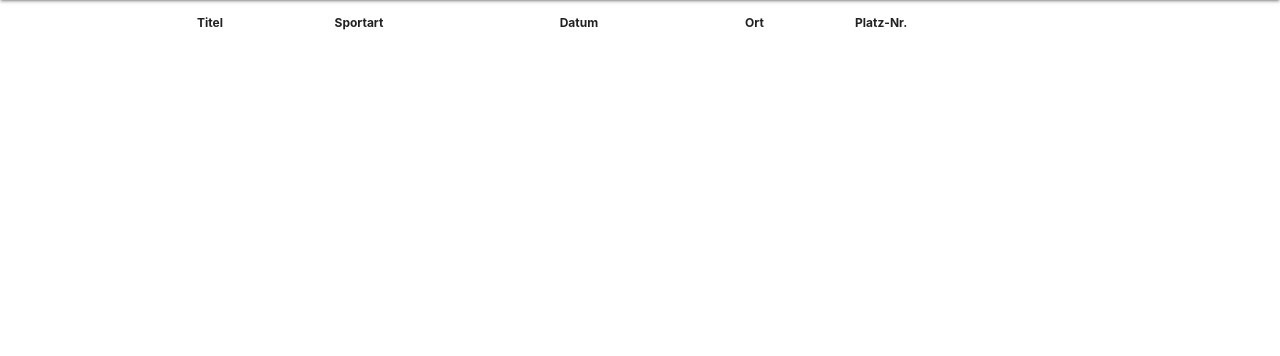
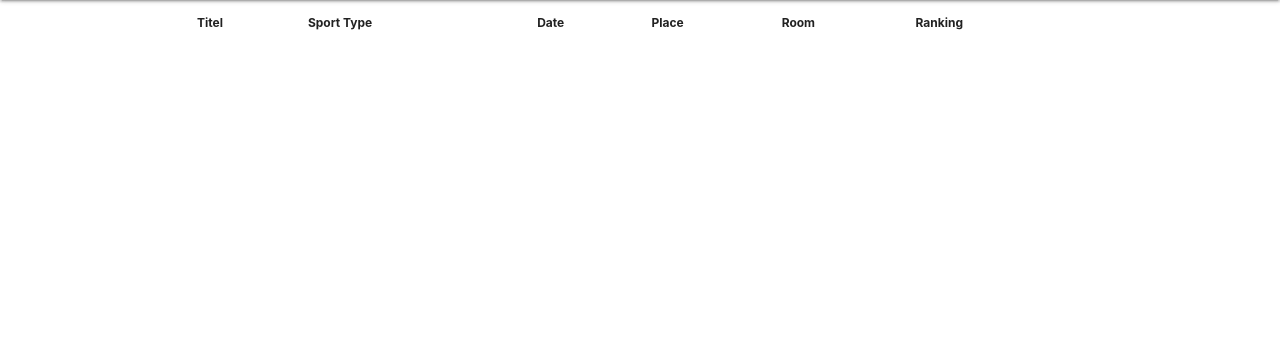
Before and after one commit to Frankie8472/asvz-subscriber, a Django app: template asvzsubscriber/main/templates/main/enrollments.html in a window 1280 px wide. Shown: the part 64-420 px from the top of the page. Run offline with Django 3.2, Linux system fonts and the light colour scheme; the template is opened without the code that fills it, so the values that code supplies are empty.

Commit message:
fixed new json format for enrollments

```diff
--- a/asvzsubscriber/main/templates/main/enrollments.html
+++ b/asvzsubscriber/main/templates/main/enrollments.html
@@ -6,10 +6,11 @@
         <thead>
         <tr>
             <th>Titel</th>
-            <th>Sportart</th>
-            <th>Datum</th>
-            <th>Ort</th>
-            <th>Platz-Nr.</th>
+            <th>Sport Type</th>
+            <th>Date</th>
+            <th>Place</th>
+            <th>Room</th>
+            <th>Ranking</th>
         </tr>
         </thead>
 
@@ -20,6 +21,7 @@
             <td> {{obj.sportName}} </td>
             <td> {{obj.lessonTime}} </td>
             <td> {{obj.location}} </td>
+            <td> {{obj.room}}</td>
             <td> {{obj.placeNumber}} </td>
         </tr>
         {% endfor %}
--- a/asvzsubscriber/main/views.py
+++ b/asvzsubscriber/main/views.py
@@ -38,12 +38,13 @@ def enrollments(request):
     new_list = list()
 
     if json_obj is not None:
-        for obj in json_obj['data']:
+        for obj in json_obj:
             new_list.append({
                 "lessonName": obj['lessonName'],
                 "sportName": obj['sportName'],
                 "lessonTime": f"{obj['lessonStart'][8:10]}.{obj['lessonStart'][5:7]}.{obj['lessonStart'][0:4]} {obj['lessonStart'][11:16]} - {obj['lessonEnd'][11:16]}",
-                "location": obj['location']['De'],
+                "location": obj['location'],
+                "room": obj['room'],
                 "placeNumber": obj['placeNumber']
             })
         new_list = sorted(new_list, key=lambda i: i['lessonTime'])
```
Also changed, not shown: asvzsubscriber/main/local_connection_test.py (+9 -5 lines).
